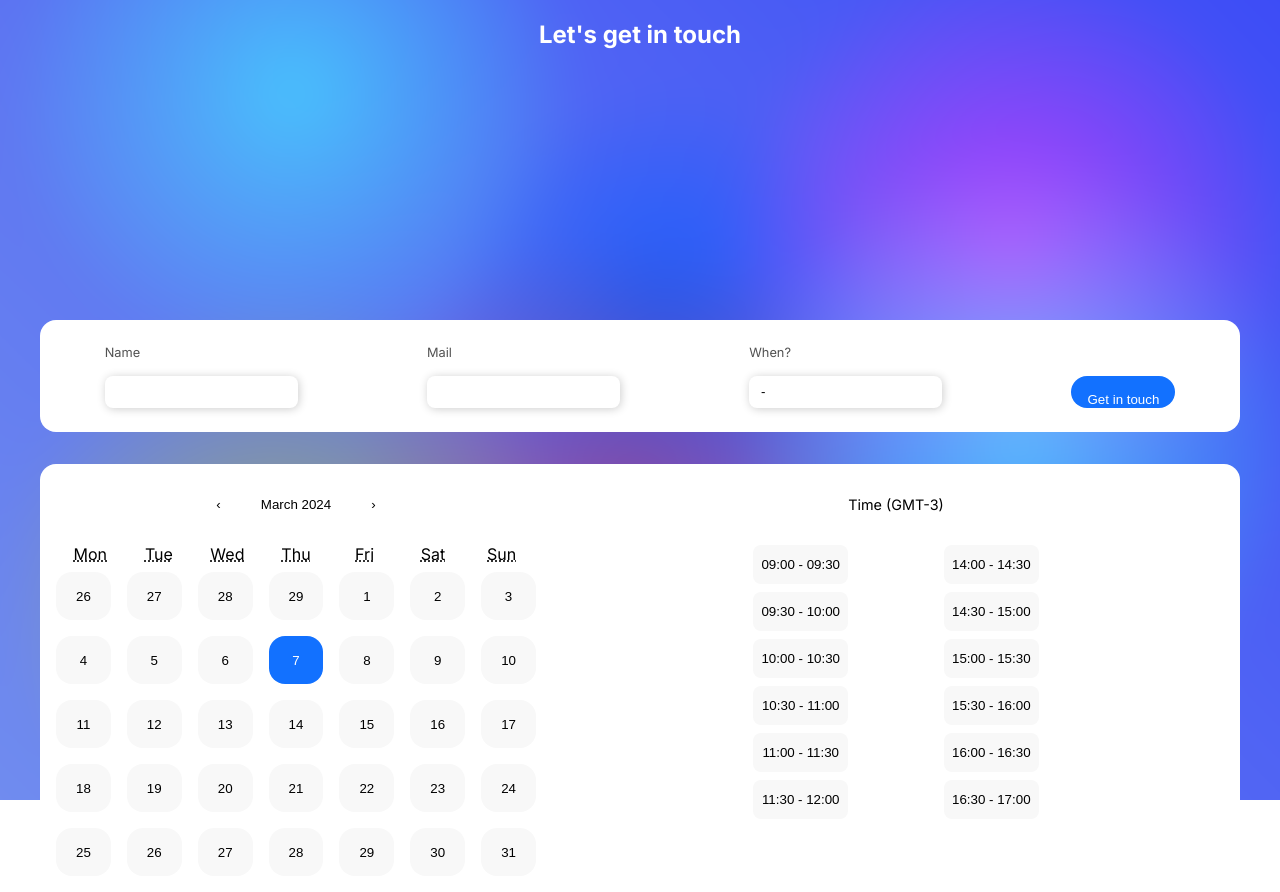
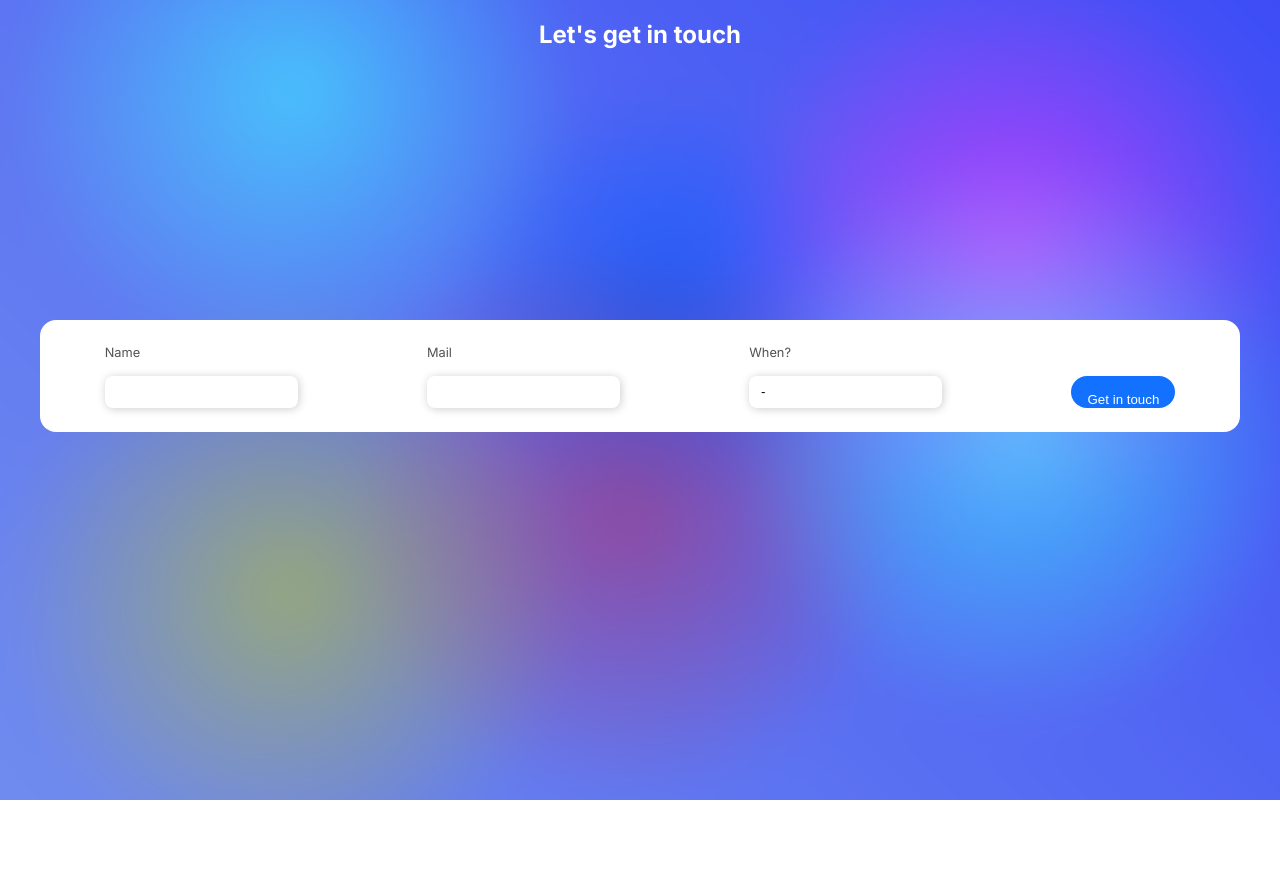
Before and after one commit to soype/bubbles, a Next.js app: page / in a window 1280 px wide. After the commit the page ends 800 px from the top, so only its background shows below. Built offline with nearby package versions, Linux system fonts and the light colour scheme.

Commit message:
Disable date picker

```diff
--- a/src/app/page.js
+++ b/src/app/page.js
@@ -8,7 +8,7 @@ import Bubbles from "./components/bubbles";
 import Menu from "./components/Menu";
 
 export default function Home() {
-  const [isToggled, setIsToggled] = useState(true);
+  const [isToggled, setIsToggled] = useState(false);
 
   const toggleOffHandler = () => {
     setIsToggled(false);
```
